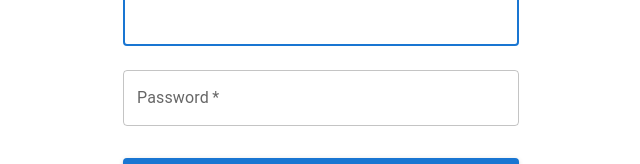
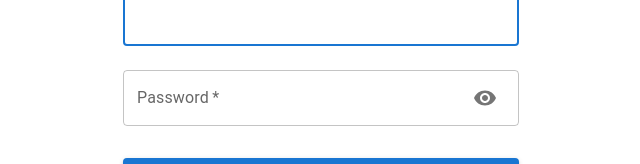
Before and after one commit to malikjawad34/newGenLaptop, a React (Create React App) app: page /signup in a window 1280 px wide. Shown: the part 130-294 px from the top of the page, without its empty margins (319-959 px from the left). Built offline with nearby package versions, Linux system fonts and the light colour scheme.

Commit message:
sign up updated

```diff
--- a/package.json
+++ b/package.json
@@ -5,6 +5,7 @@
   "dependencies": {
     "@emotion/react": "^11.11.4",
     "@emotion/styled": "^11.11.0",
+    "@mui/icons-material": "^5.15.14",
     "@mui/material": "^5.15.14",
     "@testing-library/jest-dom": "^5.17.0",
     "@testing-library/react": "^13.4.0",
--- a/src/Authentication/SignIn.js
+++ b/src/Authentication/SignIn.js
@@ -2,11 +2,13 @@ import React, { useState } from 'react';
 import { getAuth, signInWithEmailAndPassword } from "firebase/auth";
 import { TextField, Button, Typography, Container, Box, Alert } from '@mui/material';
 
-const SignIn = () => {
+import app from '../firebase-config';
+
+const SignIn = (props) => {
   const [email, setEmail] = useState('');
   const [password, setPassword] = useState('');
   const [error, setError] = useState('');
-  const auth = getAuth();
+  const auth = getAuth(app);
 
   const handleSubmit = async (e) => {
     e.preventDefault();
--- a/src/Authentication/SignUp.js
+++ b/src/Authentication/SignUp.js
@@ -1,21 +1,37 @@
 import React, { useState } from 'react';
 import { getAuth, createUserWithEmailAndPassword } from "firebase/auth";
-import { TextField, Button, Typography, Container, Box } from '@mui/material';
+import { TextField, Button, Typography, Container, Box, IconButton, InputAdornment } from '@mui/material';
+import { Snackbar, Alert } from '@mui/material';
+
+import Visibility from '@mui/icons-material/Visibility';
+import VisibilityOff from '@mui/icons-material/VisibilityOff';
+
+import app from '../firebase-config';
 
 const SignUp = () => {
   const [email, setEmail] = useState('');
   const [password, setPassword] = useState('');
-  const auth = getAuth();
+  const [showPassword, setShowPassword] = useState(false);
+  const [openSnackbar, setOpenSnackbar] = useState(false);
+  const [snackbarMessage, setSnackbarMessage] = useState('');
+  const [snackbarSeverity, setSnackbarSeverity] = useState('success'); // Can be 'error', 'warning', 'info', 'success'
+
+  const auth = getAuth(app);
 
   const handleSubmit = (e) => {
     e.preventDefault();
     createUserWithEmailAndPassword(auth, email, password)
       .then((userCredential) => {
-        // Signed up
         console.log('User created:', userCredential.user);
+        setSnackbarMessage('Signup successful! Welcome to the platform.');
+        setSnackbarSeverity('success');
+        setOpenSnackbar(true);
       })
       .catch((error) => {
         console.error('Error signing up:', error.message);
+        setSnackbarMessage('Error signing up: ' + error.message);
+        setSnackbarSeverity('error');
+        setOpenSnackbar(true);
       });
   };
 
@@ -45,18 +61,31 @@ const SignUp = () => {
             value={email}
             onChange={(e) => setEmail(e.target.value)}
           />
-          <TextField
+         <TextField
             margin="normal"
             required
             fullWidth
             name="password"
             label="Password"
-            type="password"
+            type={showPassword ? "text" : "password"}
             id="password"
             autoComplete="current-password"
             value={password}
             onChange={(e) => setPassword(e.target.value)}
-          />
+            InputProps={{
+                endAdornment: (
+                <InputAdornment position="end">
+                    <IconButton
+                    aria-label="toggle password visibility"
+                    onClick={() => setShowPassword(!showPassword)}
+                    onMouseDown={(e) => e.preventDefault()} // Prevent focus loss
+                    >
+                    {showPassword ? <VisibilityOff /> : <Visibility />}
+                    </IconButton>
+                </InputAdornment>
+                ),
+            }}
+            />
           <Button
             type="submit"
             fullWidth
@@ -66,6 +95,11 @@ const SignUp = () => {
             Sign Up
           </Button>
         </Box>
+        <Snackbar open={openSnackbar} autoHideDuration={6000} onClose={() => setOpenSnackbar(false)}>
+        <Alert onClose={() => setOpenSnackbar(false)} severity={snackbarSeverity} sx={{ width: '100%' }}>
+            {snackbarMessage}
+        </Alert>
+        </Snackbar>
       </Box>
     </Container>
   );
--- a/src/Dashboard.js
+++ b/src/Dashboard.js
@@ -1,12 +1,15 @@
 import React from 'react';
 import { AppBar, Toolbar, Typography, Container, Grid, Card, CardContent, Button } from '@mui/material';
 import { getAuth, signOut } from "firebase/auth";
+import { useNavigate } from 'react-router-dom'; // Import useNavigate
 
 const Dashboard = () => {
   const auth = getAuth();
+  const navigate = useNavigate(); // Hook for navigation
 
   const handleLogout = () => {
     signOut(auth).then(() => {
+        navigate('/');
       // Sign-out successful.
       // Redirect to sign-in page or update state accordingly
     }).catch((error) => {
--- a/src/firebase-config.js
+++ b/src/firebase-config.js
@@ -15,3 +15,5 @@ const firebaseConfig = {
 
 // Initialize Firebase
 const app = initializeApp(firebaseConfig);
+
+export default app;
```
Also changed, not shown: 1 other file (tests, documents, lock files or other folders).
